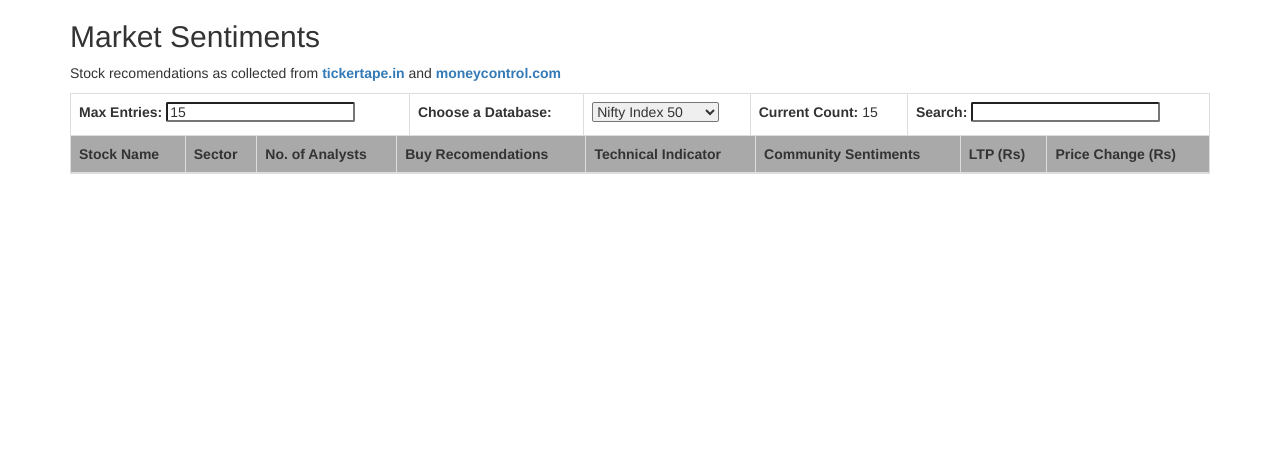
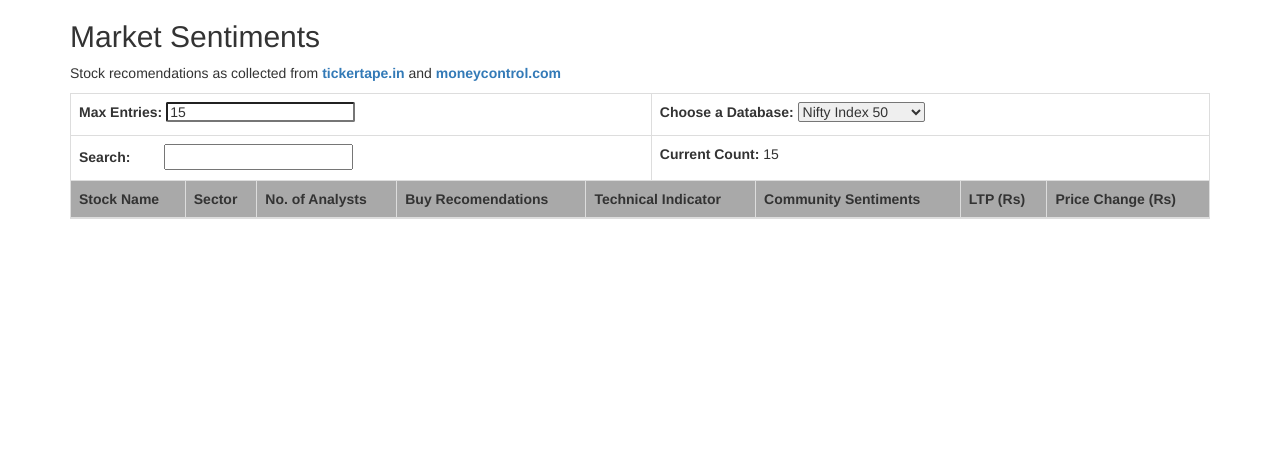
Before and after one commit to P0W/stock-recommendations, a Flask app: template templates/index.html in a window 1280 px wide. Shown: the top 458 px of the page. Run offline with Flask 2, Linux system fonts and the light colour scheme; the template is opened without the code that fills it, so the values that code supplies are empty; some libraries are stand-ins or nearby versions.

Commit message:
Added 2 rows for controls

```diff
--- a/templates/index.html
+++ b/templates/index.html
@@ -6,7 +6,6 @@
     <meta name="viewport" content="width=device-width, initial-scale=1.0">
     <title>_P0W:Tickertape Scrapping</title>
     <link rel="stylesheet" href="https://maxcdn.bootstrapcdn.com/bootstrap/3.4.1/css/bootstrap.min.css">
-
     <style>
         .panel-body {
             width: 100%;
@@ -21,6 +20,10 @@
         .entry {
             height: 20px;
             border-radius: 2px;
+        }
+
+        .entry-search {
+            margin-left: 30px;
         }
 
         .bullish {
@@ -72,9 +75,6 @@
 </head>
 
 <body>
-    <script src="https://ajax.googleapis.com/ajax/libs/jquery/3.5.1/jquery.min.js"></script>
-    <script src="https://maxcdn.bootstrapcdn.com/bootstrap/3.4.1/js/bootstrap.min.js"></script>
-
     <div class="container">
         <h2>Market Sentiments</h2>
         <p>Stock recomendations as collected from <a href="https://tickertape.in" target="_blank">tickertape.in</a> and
@@ -83,28 +83,27 @@
         <table class="table table-bordered controls">
             <tr>
                 <td>
-                    <label for="stockCount">Max Entries:</label> <input type="text" id="stockCount" class='entry' value="15">
+                    <label for="stockCount">Max Entries:</label> <input type="text" id="stockCount" class='entry'
+                        value="15">
                 </td>
                 <td>
                     <label for="stocksDB">Choose a Database:</label>
-                </td>
-                <td>
                     <select name="stocksDB" id="stocksDB" class='entry'>
                         <option value="stocksLargeCap">Nifty Index 50</option>
                         <option value="stocksMidCap">Nifty Midcap 150</option>
                     </select>
                 </td>
+            </tr>
+            <tr>
+                <td>
+                    <label for="searchField"> Search:</label> <input type="text" id="searchField" class='entry-search'
+                        value="">
+                </td>
                 <td>
                     <label for="showCount"> Current Count:</label> <span id="showCount">15</span>
                 </td>
-                <td>
-                    <label for="searchField"> Search:</label> <input type="text" id="searchField" class='entry' value="">
-                </td>
             </tr>
         </table>
-
-
-
 
         <div class="panel-body">
             <table class="table table-bordered">
@@ -129,6 +128,9 @@
         </div>
     </div>
 
+    <script src="https://ajax.googleapis.com/ajax/libs/jquery/3.5.1/jquery.min.js"></script>
+    <script src="https://maxcdn.bootstrapcdn.com/bootstrap/3.4.1/js/bootstrap.min.js"></script>
+
     <script>
         var spinner = document.getElementById('stockCount');
         var stocksDB = document.getElementById('stocksDB');
@@ -137,6 +139,7 @@
         var searchField = document.getElementById('searchField');
 
         var headerDoms = document.getElementsByClassName('header');
+        var dataReceived = null;
 
         var sortOrders = {
             'Stock Name': false,
@@ -148,6 +151,19 @@
             'LTP (Rs)': false,
             'Price Change (Rs)': true
         };
+
+        function registerEvents() {
+            spinner.addEventListener('input', (evt) => {
+                inputChange();
+            });
+
+            stocksDB.addEventListener('input', (evt) => {
+                inputChange();
+            });
+
+            searchField.addEventListener('input', (evt) => {
+                filteredDisplay(dataReceived);
+            });
 
             Array.from(headerDoms).forEach(dom => {
                 dom.addEventListener('click', (evt) => {
@@ -247,22 +263,9 @@
                     }
                 })
             });
+        }
 
-        var dataReceived = null;
-
-        spinner.addEventListener('input', (evt) => {
-            inputChange();
-        });
-
-        stocksDB.addEventListener('input', (evt) => {
-            inputChange();
-        });
-
-        searchField.addEventListener('input', (evt) => {
-            filteredDisplay(dataReceived);
-        });
-
-        function filteredDisplay (tableData) {
+        function filteredDisplay(tableData) {
             var searchVal = searchField.value;
             if (tableData !== null) {
                 var displayRows = tableData.filter(row => {
@@ -378,7 +381,9 @@
             showCount.innerHTML = tableData.length;
         }
 
+
         dataReceived = {{ data.chart_data | safe }};
+        registerEvents();
         populateTable(dataReceived);
     </script>
 </body>
```
Lines whose indentation alone changed are shown as unchanged.
